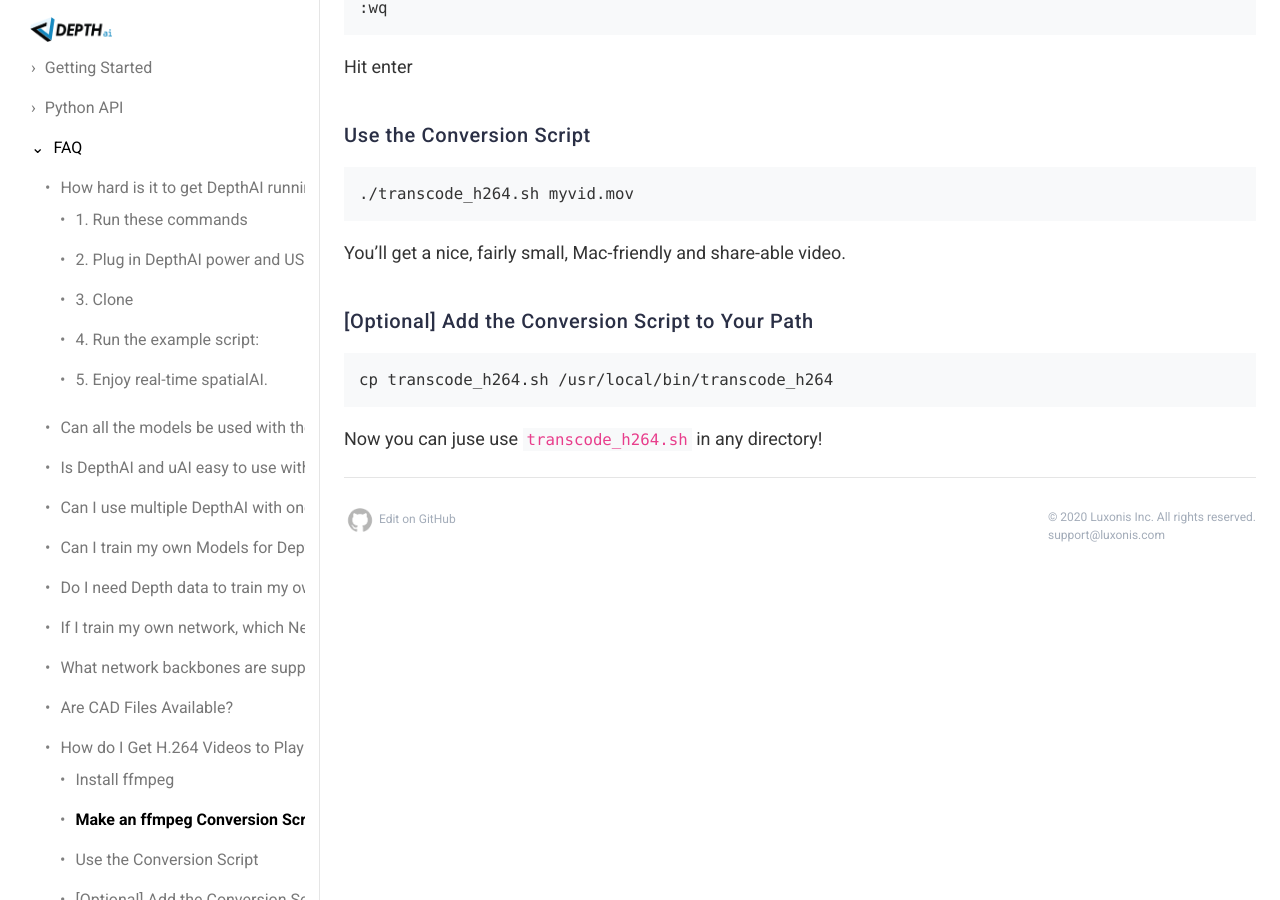
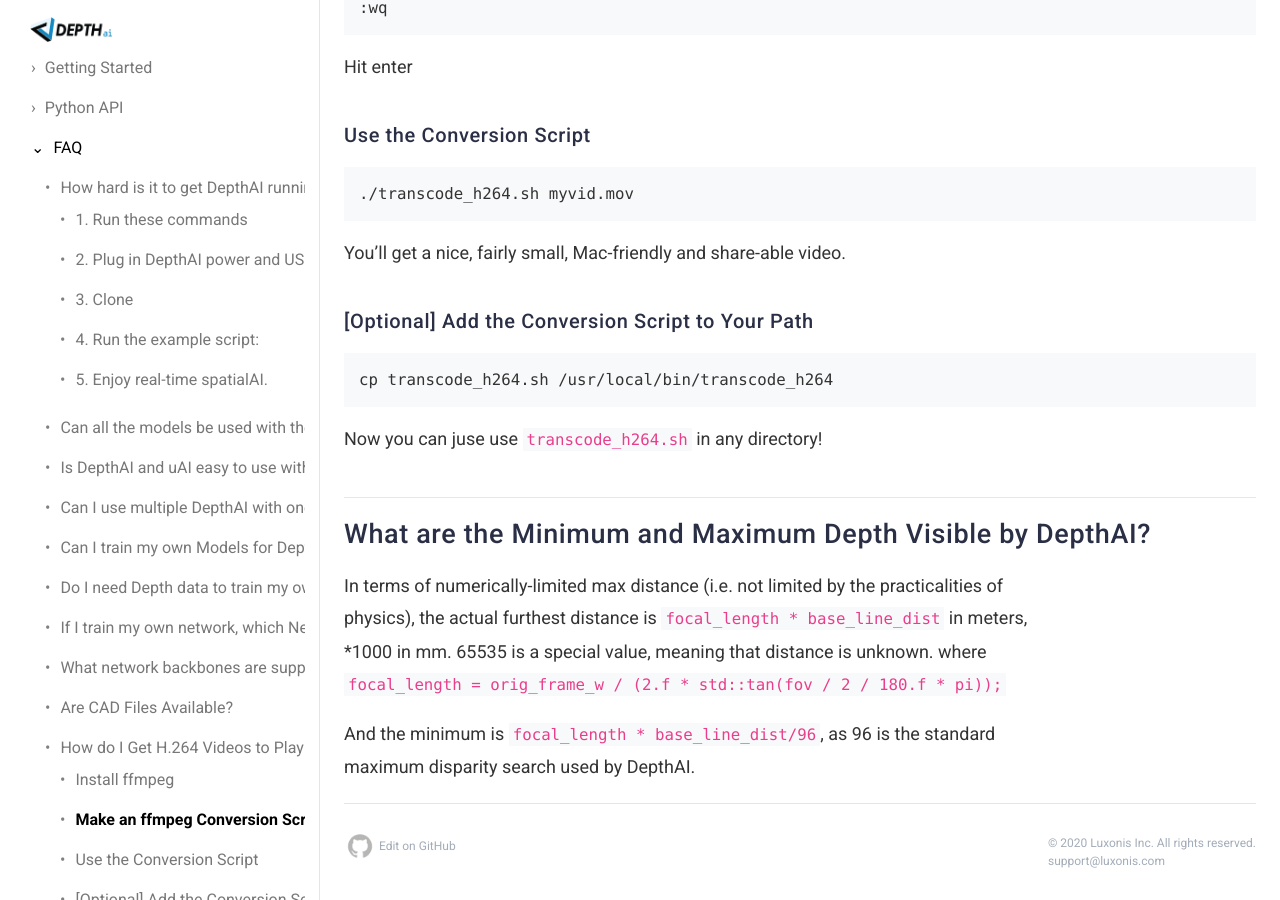
Before and after one commit to luxonis/depthai-docs-website, a Jekyll site: the page built from FAQ.md, in a window 1280 px wide and 900 px high, scrolled down 4750 px. Built offline with Jekyll 4.4.1, drawn with Linux system fonts in a browser that asks for light colours; nearby versions of some CDN libraries.

Commit message:
Update FAQ.md

````diff
--- a/FAQ.md
+++ b/FAQ.md
@@ -142,3 +142,14 @@ You'll get a nice, fairly small, Mac-friendly and share-able video.
 cp transcode_h264.sh /usr/local/bin/transcode_h264
 ```
 Now you can juse use `transcode_h264.sh` in any directory!
+
+## What are the Minimum and Maximum Depth Visible by DepthAI?
+
+In terms of numerically-limited max distance (i.e. not limited by the practicalities of physics), the actual furthest distance is
+`focal_length * base_line_dist`
+in meters, *1000 in mm.
+65535 is a special value, meaning that distance is unknown.
+where
+`focal_length   = orig_frame_w / (2.f * std::tan(fov / 2 / 180.f * pi));`
+
+And the minimum is `focal_length * base_line_dist/96`, as 96 is the standard maximum disparity search used by DepthAI.
````
